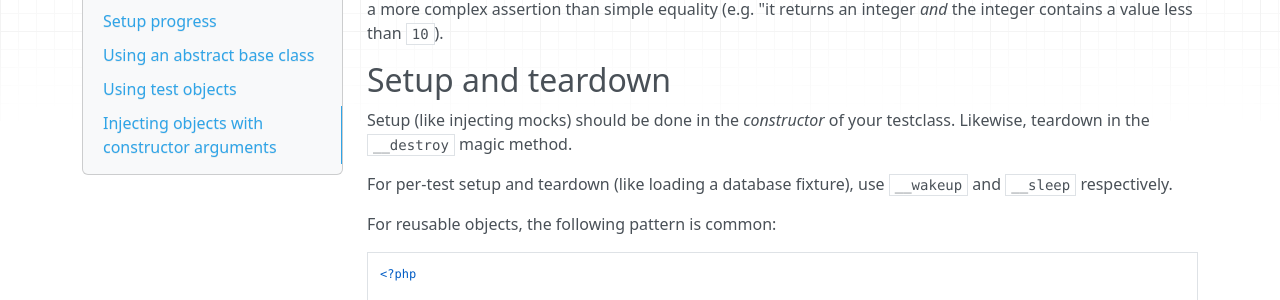
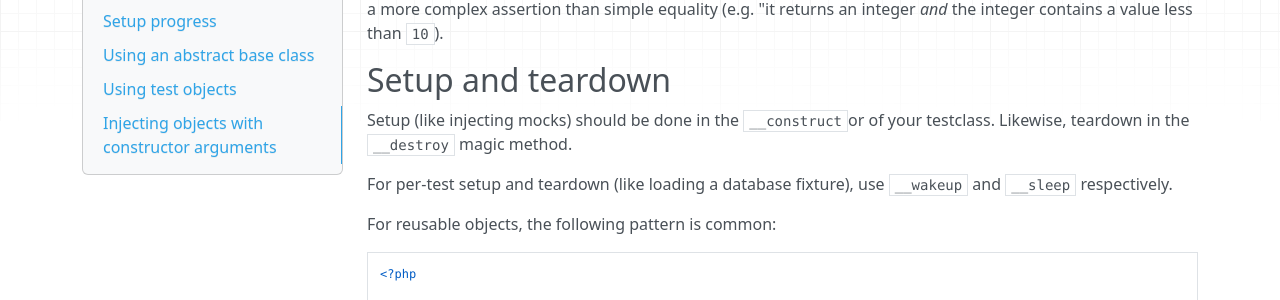
Before and after one commit to gentry-php/gentry, an MkDocs documentation site: the page built from docs/writing/complex.md, in a window 1280 px wide and 900 px high. Shown: the part 185-485 px from the top of the window. Built offline with MkDocs 1.6.1, drawn with Linux system fonts in a browser that asks for light colours; nearby versions of some CDN libraries; old or Windows-style settings are respelled for this version of MkDocs.

Commit message:
more doc fixes

```diff
--- a/docs/writing/complex.md
+++ b/docs/writing/complex.md
@@ -6,7 +6,7 @@ assertion than simple equality (e.g. "it returns an integer _and_ the integer
 contains a value less than `10`).
 
 ## Setup and teardown
-Setup (like injecting mocks) should be done in the _constructor_ of your
+Setup (like injecting mocks) should be done in the `__construct`or of your
 testclass. Likewise, teardown in the `__destroy` magic method.
 
 For per-test setup and teardown (like loading a database fixture), use
```
Also changed, not shown: docs/writing/cli.md (+1 -1 lines).
